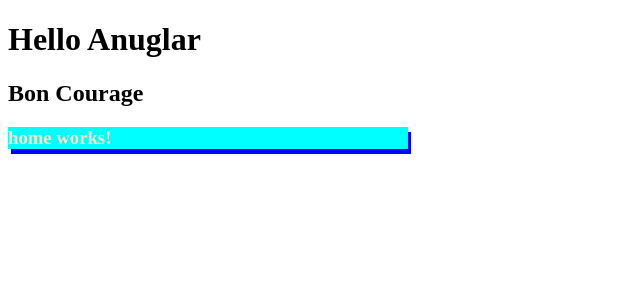
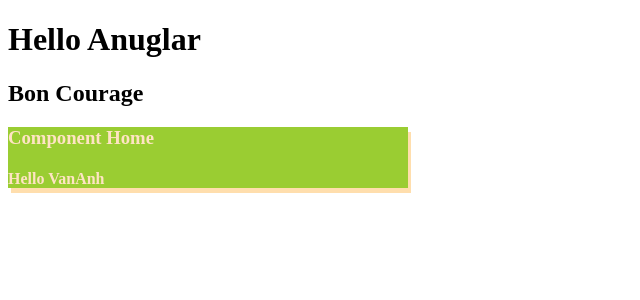
Before and after one commit to anhLEvn/Angular12-github, an Angular app: page / in a window 1280 px wide. Shown: the top 300 px of the page, without its empty margins (0-640 px from the left). Built offline with nearby package versions, Linux system fonts and the light colour scheme.

Commit message:
Data Binding

```diff
--- a/src/app/home/home.component.html
+++ b/src/app/home/home.component.html
@@ -1,3 +1,4 @@
 <div class="test">
-  <h3>home works!</h3>
+  <h3>Component Home </h3>
+  <h4>Hello {{name}}</h4>
 </div>
--- a/src/app/home/home.component.scss
+++ b/src/app/home/home.component.scss
@@ -1,6 +1,6 @@
 .test{
   color: bisque;
-  background-color:aqua;
-  box-shadow: 3px 5px blue;
+  background-color:yellowgreen;
+  box-shadow: 3px 5px navajowhite;
   width: 400px;
 }
--- a/src/app/home/home.component.ts
+++ b/src/app/home/home.component.ts
@@ -6,7 +6,7 @@ import { Component, OnInit } from '@angular/core';
   styleUrls: ['./home.component.scss']
 })
 export class HomeComponent implements OnInit {
-
+  public name = 'VanAnh';
   constructor() { }
 
   ngOnInit(): void {
```
